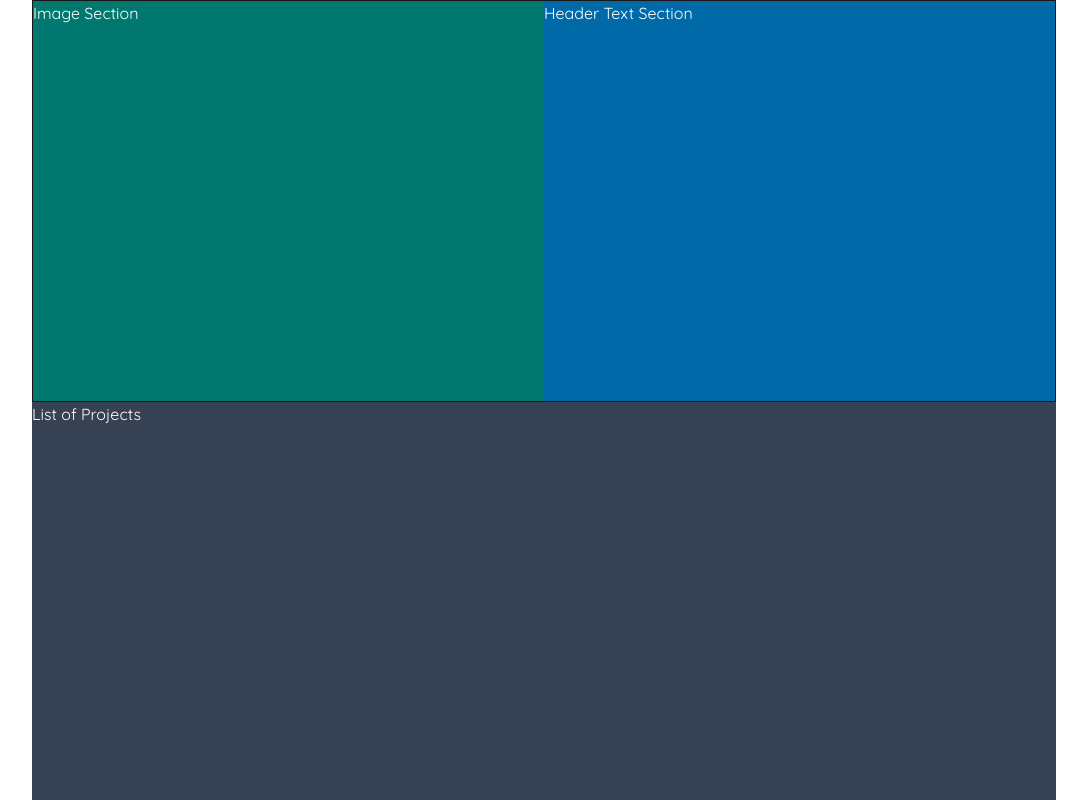
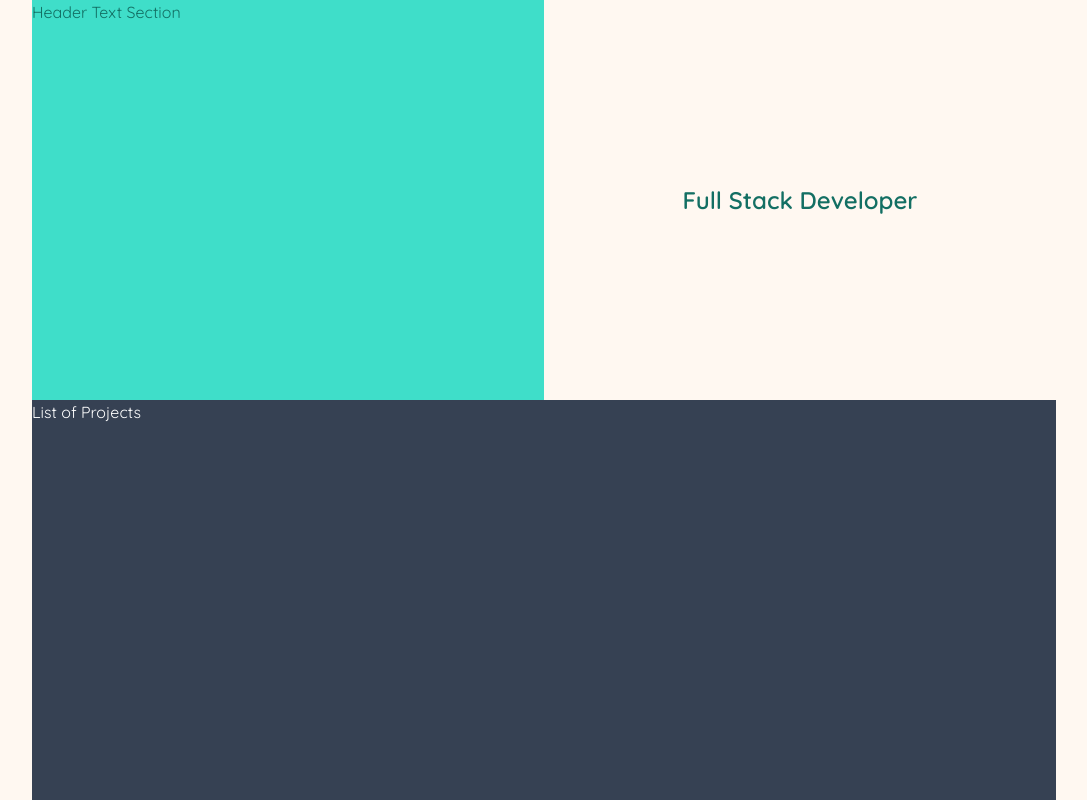
Before and after one commit to bryancastillo10/portfolio, a Next.js app: page / in a window 1280 px wide. Shown: the top 800 px of the page, without its empty margins (96-1183 px from the left). Built offline with nearby package versions, Linux system fonts and the light colour scheme.

Commit message:
🎨 styles: set up color palettes

```diff
--- a/src/app/globals.css
+++ b/src/app/globals.css
@@ -1,21 +1,30 @@
 @import "tailwindcss";
 
 :root {
-  --background: #ffffff;
-  --foreground: #171717;
+  --background: #FFF8F1;
+  --foreground: #100007;
+  --gray: #3E3D3D;
+  --accent-dark: #136f63;
+  --accent-light: #3FDEC9;
 }
 
 @theme inline {
   --color-background: var(--background);
   --color-foreground: var(--foreground);
+  --color-gray: var(--gray);
+  --color-accent-dark: var(--accent-dark);
+  --color-accent-light: var(--accent-light);
   --font-sans: var(--font-quicksand);
   --font-mono: var(--font-merienda);
 }
 
 /* @media (prefers-color-scheme: dark) {
   :root {
-    --background: #545454;
-    --foreground: #ededed;
+    --background: #100007;
+    --foreground: #FFF8F1;
+    --gray: #3E3D3D;
+    --accent-dark: #136f63;
+    --accent-light: #3FDEC9;
   }
 } */
 
--- a/src/app/page.tsx
+++ b/src/app/page.tsx
@@ -3,12 +3,12 @@ import { Hero, Projects, TechStacks, Education, Work } from "@/components/sectio
 
 export default function Home() {
   return (
-  <main className="w-full h-screen">
+  <main className="w-full h-screen text-accent-dark">
      <section className="w-full max-w-5xl mx-auto flex flex-col items-center">
         <Hero/>
         <Projects/>
         <TechStacks/>
-        <section className="grid grid-cols-1 lg:grid-cols-2 border w-full">
+        <section className="grid grid-cols-1 lg:grid-cols-2 w-full">
           <Work/>
           <Education />
         </section>
--- a/src/components/sections/Hero.tsx
+++ b/src/components/sections/Hero.tsx
@@ -1,10 +1,11 @@
-import React from 'react'
 
 const Hero = () => {
   return (
-	<section className="grid grid-cols-1 lg:grid-cols-2 border w-full">
-	  <div className="w-full h-100 bg-teal-700 text-white">Image Section</div>
-	  <div className="w-full h-100 bg-sky-700 text-white">Header Text Section</div>
+	<section className="grid grid-cols-1 lg:grid-cols-2  w-full">
+	  <div className="w-full h-100 bg-accent-light">Header Text Section</div>
+	  <div className="flex flex-col items-center justify-center">
+		<h1 className="font-semibold text-center text-2xl">Full Stack Developer</h1>
+	  </div>
 	</section>
   )
 }
```
